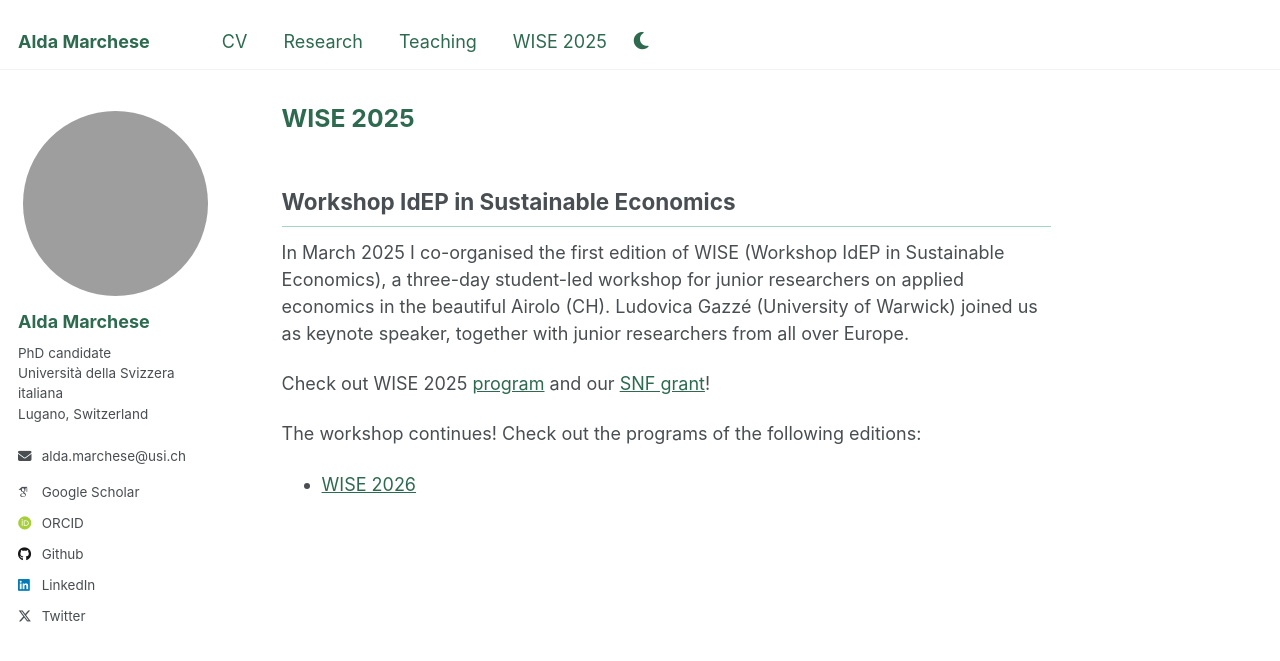
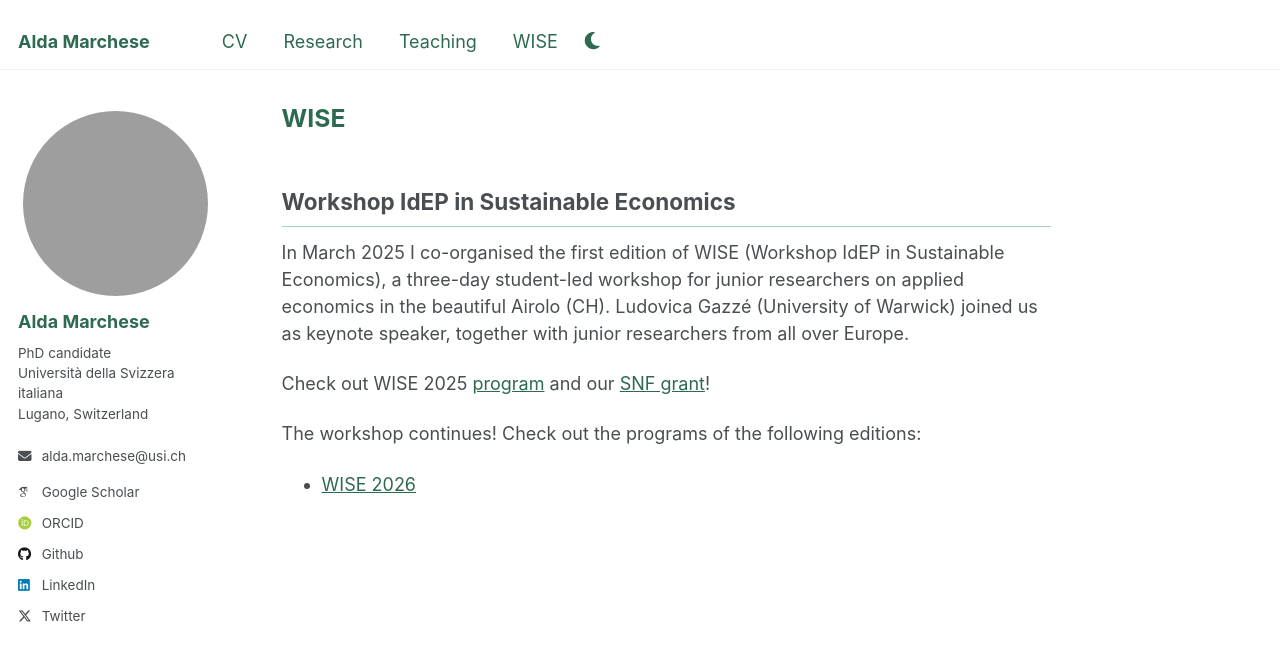
Before and after one commit to aldamarchese/aldamarchese.github.io, a Jekyll site: the page built from _pages/wise.md, in a window 1280 px wide. Shown: the top 661 px of the page. Built offline with Jekyll 4.4.1, drawn with Linux system fonts in a browser that asks for light colours; some web fonts are replaced.

Commit message:
Rename WISE menu item and page title to WISE
Co-Authored-By: Claude Opus 5 <noreply@anthropic.com>

```diff
--- a/_data/navigation.yml
+++ b/_data/navigation.yml
@@ -14,5 +14,5 @@ main:
   - title: "Teaching"
     url: /teaching/
 
-  - title: "WISE 2025"
+  - title: "WISE"
     url: /wise/
--- a/_pages/wise.md
+++ b/_pages/wise.md
@@ -1,7 +1,7 @@
 ---
 permalink: /wise/
 author_profile: true
-title: WISE 2025
+title: WISE
 redirect_from:
   - /wise
   - /wise.html
```
